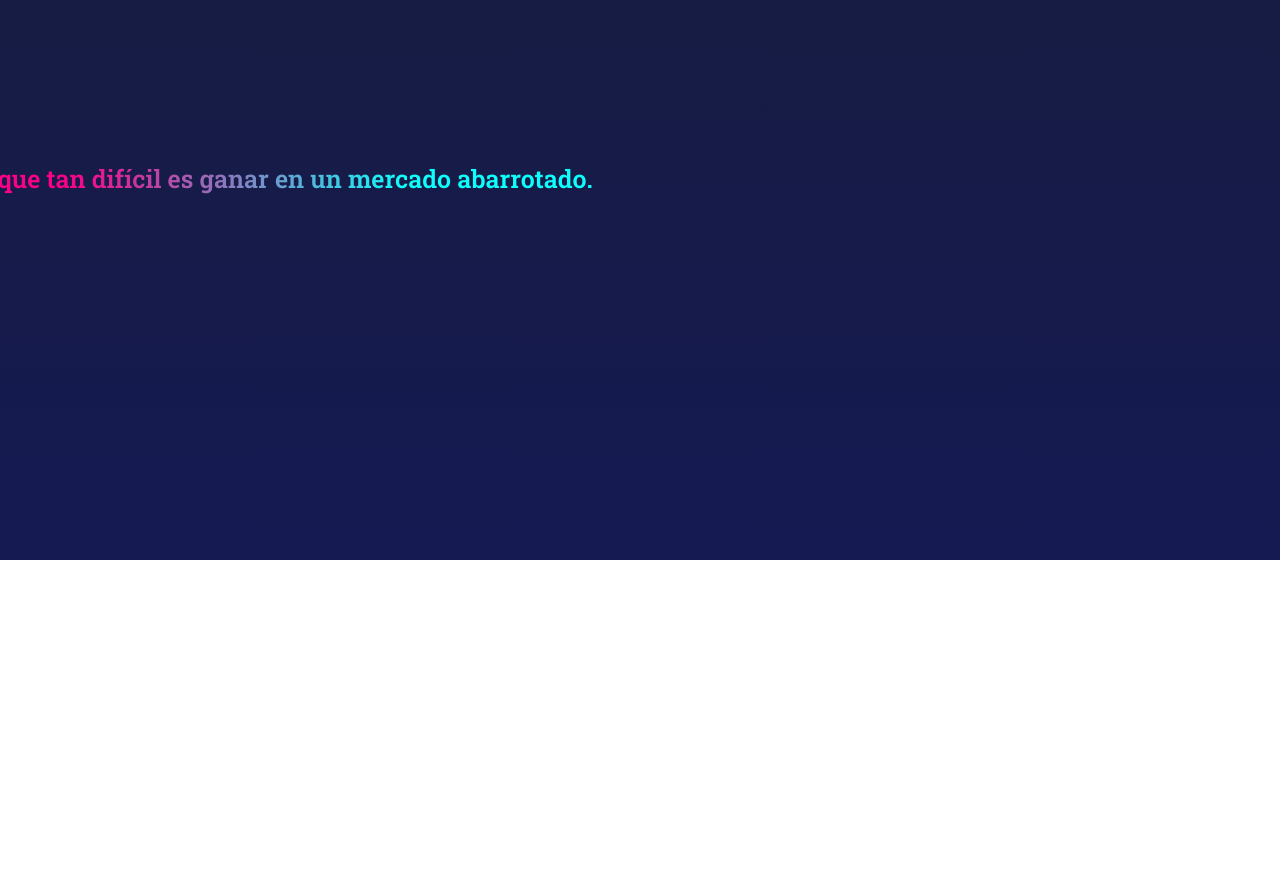
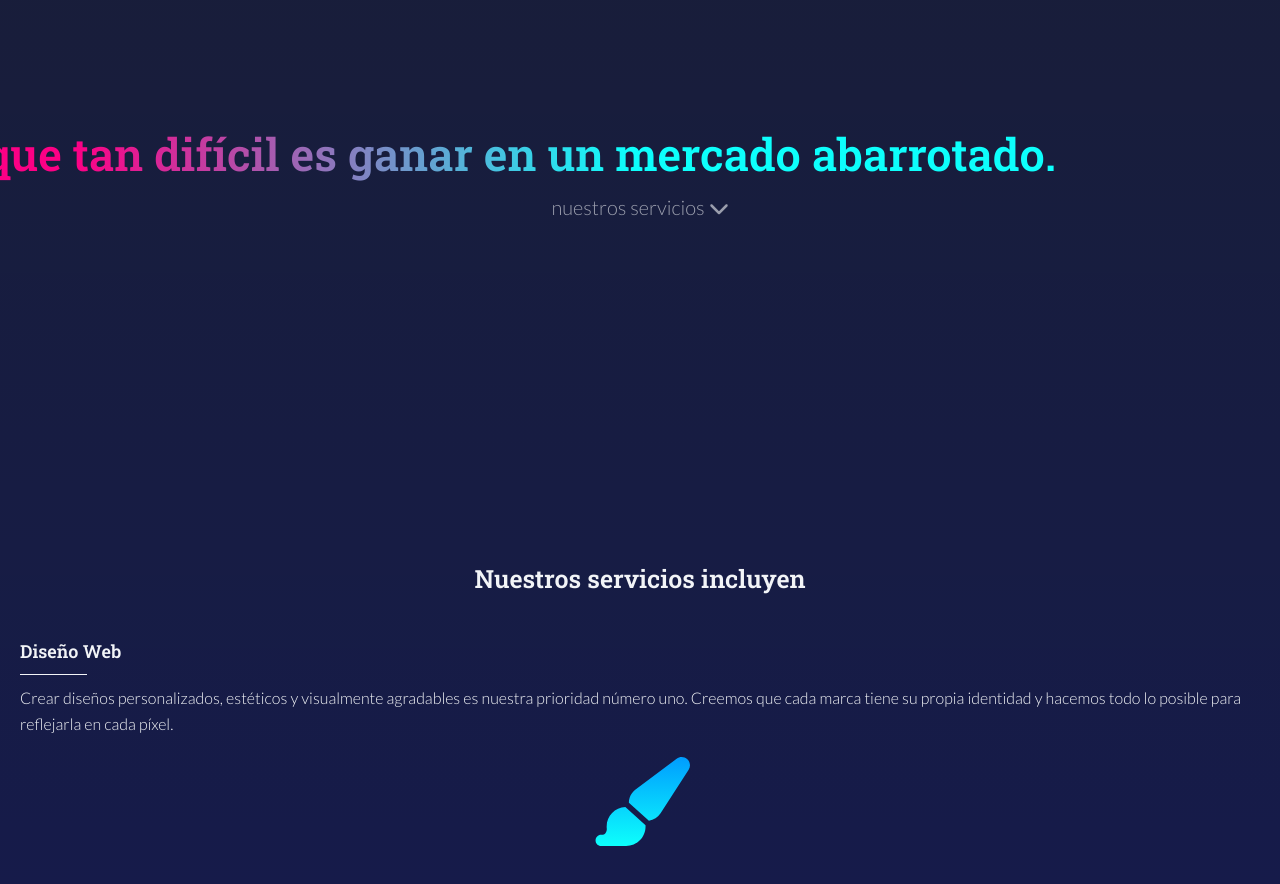
Before and after one commit to mclbdn/Disencio, a Next.js app: page / in a window 1280 px wide. Shown: the part 1040-1924 px from the top of the page. Before the commit the page ends 1600 px from the top, so only its background shows below. Built offline with nearby package versions, Linux system fonts and the light colour scheme.

Commit message:
Add services section

```diff
--- a/components/FirstAnimatedText.js
+++ b/components/FirstAnimatedText.js
@@ -1,5 +1,8 @@
 import styled, { keyframes } from "styled-components";
 import { useRef, useEffect, useState } from "react";
+import { FontAwesomeIcon } from "@fortawesome/react-fontawesome";
+import { faAngleDown, faChevronDown } from "@fortawesome/free-solid-svg-icons";
+import Link from "next/link";
 
 const Section = styled.section`
   height: 100vh;
@@ -18,11 +21,19 @@ const MoveRightToLeft = keyframes`
 
 const AnimatedTextWrapper = styled.div`
   position: absolute;
-  top: 50%;
+  top: 45%;
   width: 800px;
-  height: 100%;
+  height: fit-content;
   transform: translateX(100%);
   animation: ${MoveRightToLeft} 10s linear infinite;
+
+  @media (min-width: 744px) {
+    width: 1300px;
+  }
+
+  @media (min-width: 1440px) {
+    width: 1700px;
+  }
 `;
 
 const AnimatedText = styled.h4`
@@ -37,6 +48,35 @@ const AnimatedText = styled.h4`
   -webkit-text-fill-color: transparent;
   -moz-background-clip: text;
   -moz-text-fill-color: transparent;
+
+  @media (min-width: 744px) {
+    font-size: 45px;
+  }
+
+  @media (min-width: 1440px) {
+    font-size: 55px;
+  }
+`;
+
+const NuestrosServiciosParagraph = styled.p`
+  font-size: 16px;
+  font-weight: 300;
+  position: absolute;
+  top: 49%;
+  width: 100%;
+  text-align: center;
+  color: var(--off-white-color);
+  opacity: 0.6;
+
+  @media (min-width: 744px) {
+    font-size: 20px;
+    top: 54%;
+  }
+
+  @media (min-width: 1440px) {
+    font-size: 25px;
+    top: 53%;
+  }
 `;
 
 const FirstAnimatedText = () => {
@@ -50,7 +90,7 @@ const FirstAnimatedText = () => {
       rootMargin: "-10px",
     };
     const observer = new IntersectionObserver((entries) => {
-        console.log("Hero");
+      console.log("Hero");
       const entry = entries[0];
       if (entry.isIntersecting) {
         setIsVisible(true);
@@ -63,12 +103,22 @@ const FirstAnimatedText = () => {
   }, []);
 
   return (
-    <Section ref={myRef} style={{opacity: isVisible ? 1 : 0, transition: "opacity 2s"}}>
+    <Section
+      ref={myRef}
+      style={{ opacity: isVisible ? 1 : 0, transition: "opacity 2s" }}
+    >
       <AnimatedTextWrapper>
         <AnimatedText>
           Sabemos que tan difícil es ganar en un mercado abarrotado.
         </AnimatedText>
       </AnimatedTextWrapper>
+      <Link href="/" passHref>
+        <a>
+          <NuestrosServiciosParagraph>
+            nuestros servicios <FontAwesomeIcon icon={faChevronDown} />
+          </NuestrosServiciosParagraph>
+        </a>
+      </Link>
     </Section>
   );
 };
--- /dev/null
+++ b/components/Services.js
@@ -0,0 +1,95 @@
+import styled from "styled-components";
+import { useRef, useEffect, useState } from "react";
+import Image from "next/image";
+
+const Section = styled.section`
+  height: 100vh;
+  position: relative;
+`;
+
+const H2 = styled.h2`
+  font-family: "Roboto Slab", serif;
+  font-weight: 600;
+  font-size: 25px;
+  text-align: center;
+  margin-bottom: 40px;
+`;
+
+const H3 = styled.h3`
+  font-family: "Roboto Slab", serif;
+  font-weight: 600;
+  font-size: 18px;
+  margin-left: 20px;
+  margin-bottom: 20px;
+  position: relative;
+
+  &:after {
+    bottom: -10px;
+    left: 0px;
+    position: absolute;
+    content: "";
+    width: 50%;
+    border-bottom: 1px solid;
+    border-color: var(--off-white-color);
+    width: 66.5px;
+  }
+`;
+
+const ServiceDescription = styled.p`
+  font-size: 16px;
+  font-weight: 300;
+  line-height: 163.20%;
+  margin-left: 20px;
+  margin-right: 20px;
+`
+
+const ServiceSVGWrapper = styled.div`
+  position: relative;
+  width: 100px;
+  height: 88.96px;
+  margin: 20px auto 40px;
+`
+
+const Services = () => {
+  const ref = useRef();
+  const [isVisible, setIsVisible] = useState(false);
+
+  useEffect(() => {
+    const observerOptions = {
+      root: null,
+      threshold: 0,
+      rootMargin: "-10px",
+    };
+    const observer = new IntersectionObserver((entries) => {
+      const entry = entries[0];
+      if (entry.isIntersecting) {
+        setIsVisible(true);
+        observer.unobserve(ref.current);
+      }
+    }, observerOptions);
+
+    observer.observe(ref.current);
+
+    return () => observer.unobserve(ref.current);
+  }, []);
+
+  return (
+    <Section
+      ref={ref}
+      style={{ opacity: isVisible ? 1 : 0, transition: "opacity 2s" }}
+    >
+      <H2>Nuestros servicios incluyen</H2>
+      <H3>Diseño Web</H3>
+      <ServiceDescription>
+        Crear diseños personalizados, estéticos y visualmente agradables es
+        nuestra prioridad número uno. Creemos que cada marca tiene su propia
+        identidad y hacemos todo lo posible para reflejarla en cada píxel.
+      </ServiceDescription>
+      <ServiceSVGWrapper>
+        <Image layout="fill" src="/images/paintbrush.svg" alt="Image de pincel." objectFit="contain" draggable="false" />
+      </ServiceSVGWrapper>
+    </Section>
+  );
+};
+
+export default Services;
--- a/package.json
+++ b/package.json
@@ -9,6 +9,9 @@
     "lint": "next lint"
   },
   "dependencies": {
+    "@fortawesome/fontawesome-svg-core": "^6.1.0",
+    "@fortawesome/free-solid-svg-icons": "^6.1.0",
+    "@fortawesome/react-fontawesome": "^0.1.18",
     "babel-plugin-styled-components": "^2.0.6",
     "next": "12.1.0",
     "react": "17.0.2",
--- a/pages/index.js
+++ b/pages/index.js
@@ -1,6 +1,7 @@
 import styled from "styled-components";
 import FirstAnimatedText from "../components/FirstAnimatedText";
 import Hero from "../components/Hero";
+import Services from "../components/Services";
 
 const Div = styled.div`
   background: linear-gradient(
@@ -15,6 +16,7 @@ export default function Home() {
     <Div>
       <Hero />
       <FirstAnimatedText />
+      <Services />
     </Div>
   );
 }
```
Also changed, not shown: public/images/paintbrush.svg (added), 1 other file (tests, documents, lock files or other folders).
